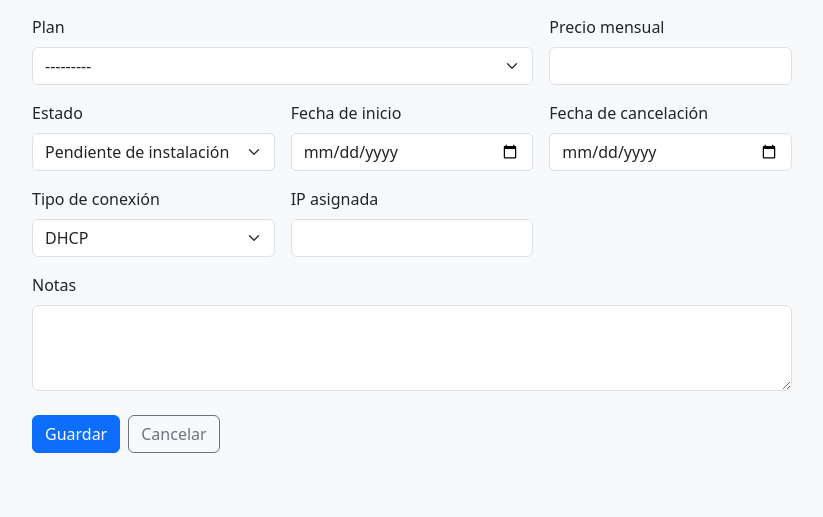
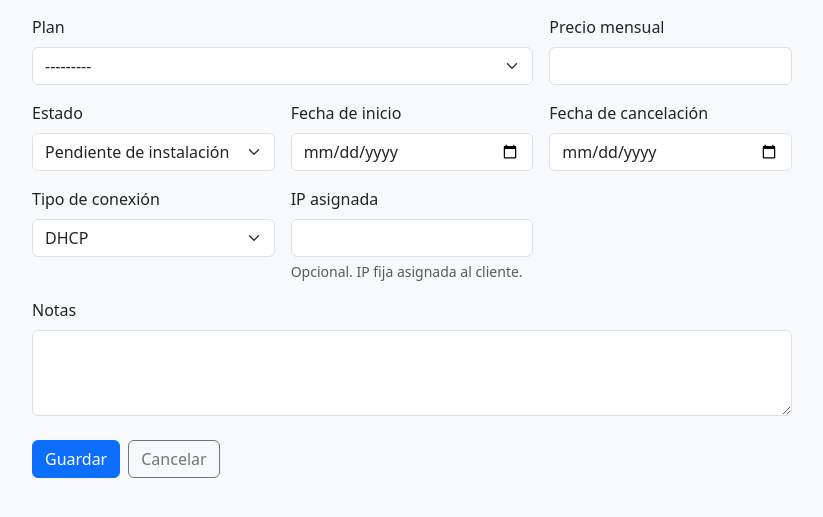
Before and after one commit to hitbit72/wispcontrol, a Django app: template templates/clientes/form_contrato.html in a window 1280 px wide. Shown: the part 151-668 px from the top of the page, without its empty margins (50-873 px from the left). Run offline with Django 5.2, Linux system fonts and the light colour scheme; the template is opened without the code that fills it: values that come from a table or form of the project are taken from there, others are empty; some libraries are stand-ins or nearby versions.

Commit message:
Descripcion IP en form

```diff
--- a/templates/clientes/form_contrato.html
+++ b/templates/clientes/form_contrato.html
@@ -44,6 +44,7 @@
         <div class="col-md-4">
             <label class="form-label">IP asignada</label>
             {{ form.ip_asignada }}
+            <div class="form-text">Opcional. IP fija asignada al cliente.</div>
         </div>
         <div class="col-12">
             <label class="form-label">Notas</label>
```
